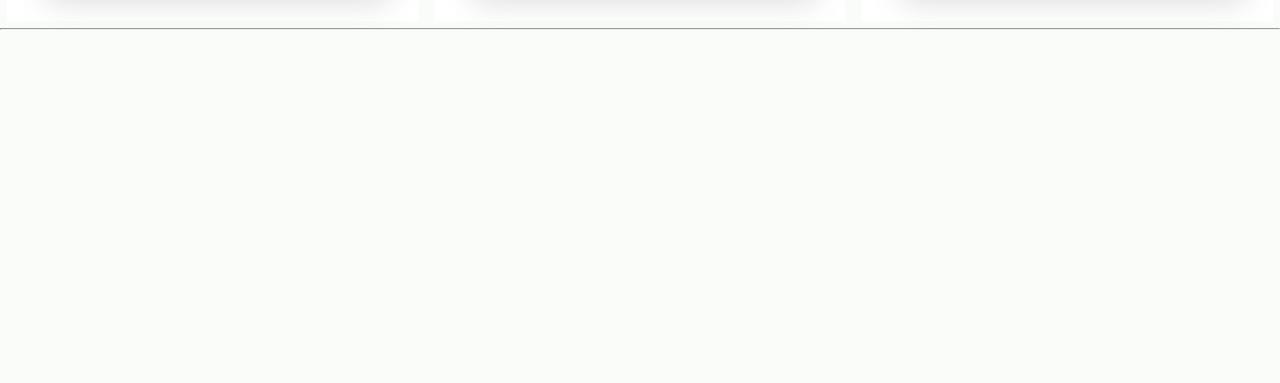
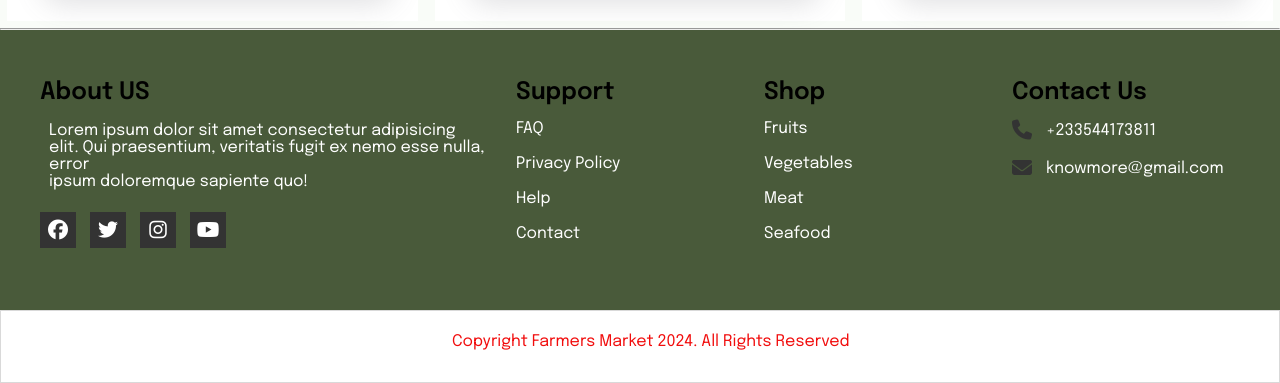
Before and after one commit to ELI-LOGINS/farmers-market, a plain HTML site: page index.html in a window 1280 px wide. Shown: the part 2020-2403 px from the top of the page. Before the commit the page ends 2050 px from the top, so only its background shows below. Drawn offline with Linux system fonts and the light colour scheme.

Commit message:
homepage fixed
	modified:   index.css
	modified:   index.html

```diff
--- a/index.css
+++ b/index.css
@@ -8,6 +8,7 @@
 body{
     background-color: #f9fcf8;
     font-family: "epilogue", "Noto Sans", sans-serif;
+    width: 100%;
 }
 
 
@@ -249,7 +250,7 @@ h1{
     font-family: 'epiogue' 'Noto sans' sans-serif;
 }
 
-button{
+.bg-image>button{
     display:block;
     margin:50px auto;
     overflow:hidden;
@@ -326,6 +327,17 @@ img{
     cursor: pointer;
 }
 
+@media( max-width: 768px)
+{
+    .products{
+        display: grid;
+        grid-template-columns: repeat(2, 1fr);
+        row-gap: 2px;
+        column-gap: 2px;
+        cursor: pointer;
+    }
+}
+
 /* SIBLING FADE: fade out siblings around a hovered item */
 
 .products { visibility: hidden; }
@@ -363,3 +375,127 @@ img{
   font-size: 1.5em;
   text-decoration: none;
 }
+
+
+footer{
+    background-color: #495a3a;
+    position: relative;
+    width: 100%;
+    height: auto;
+    padding: 50px 40px;
+}
+
+footer .footer-section{
+    width: 100%;
+    display: grid;
+    grid-template-columns: 2fr 1fr 1fr 1fr;
+    grid-gap: 20px;
+}
+
+footer .footer-section .sec h2{
+    position: relative;
+    font-weight: 600;
+    margin-bottom: 15px;
+}
+
+footer .footer-section .sec p{
+    color: white;
+}
+
+footer .footer-section .social{
+    margin-top: 20px;
+    display: grid;
+    grid-template-columns: repeat(4, 50px );
+}
+
+footer .footer-section li{
+    list-style: none;
+}
+
+footer .footer-section .social a{
+    display: inline-block;
+    width: 36px;
+    height: 36px;
+    background-color: #333;
+    display: grid;
+    align-content: center;
+    justify-items: center;
+    text-decoration: none;
+}
+
+footer .footer-section .social li a i{
+ color: white;
+ font-size: 20px;
+}
+
+footer .footer-section .quiklinks{
+    position: relative;
+}
+
+footer .footer-section .quiklinks ul li{
+ list-style: none;
+}
+
+footer .footer-section .quiklinks ul li a{
+    color: white;
+    text-decoration: none;
+    margin-bottom: 18px;
+    display: inline-block;
+}
+
+footer .footer-section .contact .info{
+    position: relative;
+}
+
+footer .footer-section .contact .info li{
+    display: grid;
+    grid-template-columns: 30px 1fr;
+    margin-bottom: 16px;
+}
+
+footer .footer-section .contact .info li span{
+    color: #333;
+    font-size: 20px;
+}
+
+footer .footer-section .contact .info li a{
+    color: white;
+    text-decoration: none;
+}
+
+.copyright{
+    width: 100%;
+    background-color: #fff;
+    padding: 20px 100px 30px;
+    text-align: center;
+    color: #555;
+    border: 1px solid rgba(0, 0, 0, 0.15);
+}
+
+@media (max-width: 991px)
+{
+    footer{
+        padding: 40px;
+    }
+
+    footer .footer-section{
+        width: 100%;
+        display: grid;
+        grid-template-columns: repeat(2, 2fr);
+        grid-gap: 20px;
+    }
+
+    .copyright{
+        padding: 20px 40px 30px;
+    }
+}
+
+@media (max-width: 768px)
+{
+    footer .footer-section{
+        width: 100%;
+        display: grid;
+        grid-template-columns: repeat(1, 2fr);
+        grid-gap: 20px;
+    }
+}
--- a/index.html
+++ b/index.html
@@ -4,6 +4,7 @@
     <meta charset="UTF-8">
     <meta name="viewport" content="width=device-width, initial-scale=1.0">
     <title>Farmers_Market</title>
+    <link rel="stylesheet" href="https://cdnjs.cloudflare.com/ajax/libs/font-awesome/4.7.0/css/font-awesome.min.css">
     <link rel="stylesheet" href="index.css">
     <link rel="preconnect" href="https://fonts.googleapis.com">
     <link rel="preconnect" href="https://fonts.gstatic.com" crossorigin>
@@ -226,8 +227,57 @@
         <hr>
         <!-- footer section -->
         <footer>
+           <div class="footer-section">
+                <div class="sec about">
+                  <h2>About US</h2>
+                   <p>Lorem ipsum dolor sit amet consectetur adipisicing <br>
+                     elit. Qui praesentium, veritatis fugit ex nemo esse nulla, error <br>
+                     ipsum doloremque sapiente quo!
+                   </p>
+                   <ul class="social">
+                    <li><a href="#"><i class="fa-brands fa-facebook"></i></a></li>
+                    <li><a href="#"><i class="fa-brands fa-twitter"></i></a></li>
+                    <li><a href="#"><i class="fa-brands fa-instagram"></i></a></li>
+                    <li><a href="#"><i class="fa-brands fa-youtube"></i></a></li>
+                   </ul>
+                </div>
+              <div class="sec quiklinks">
+                <h2>Support</h2>
+                <ul>
+                    <li><a href="#">FAQ</a></li>
+                    <li><a href="#">Privacy Policy</a></li>
+                    <li><a href="#">Help</a></li>
+                    <li><a href="#">Contact</a></li>
+                </ul>
+              </div>
+              <div class="sec quiklinks">
+                <h2>Shop</h2>
 
+                <ul>
+                    <li><a href="#">Fruits</a></li>
+                    <li><a href="#">Vegetables</a></li>
+                    <li><a href="#">Meat</a></li>
+                    <li><a href="#">Seafood</a></li>
+                </ul>
+              </div>
+                <div class="sec contact">
+                  <h2>Contact Us</h2>
+
+                    <ul class="info">
+                        <li>
+                            <span><i class="fa-solid fa-phone"></i></span><p><a href="tel:+2335441738">+233544173811</a></p>
+                        </li>
+
+                        <li>
+                            <span><i class="fa-solid fa-envelope"></i></span><p><a href="mailto:knowmore@gmail.com">knowmore@gmail.com</a></p>
+                        </li>
+                    </ul>
+                </div>
+           </div>
         </footer>
+        <div class="copyright">
+            <p>Copyright Farmers Market 2024. All Rights Reserved</p>
+        </div>
 
     </div>
 </body>
```
Lines whose indentation alone changed are shown as unchanged.
